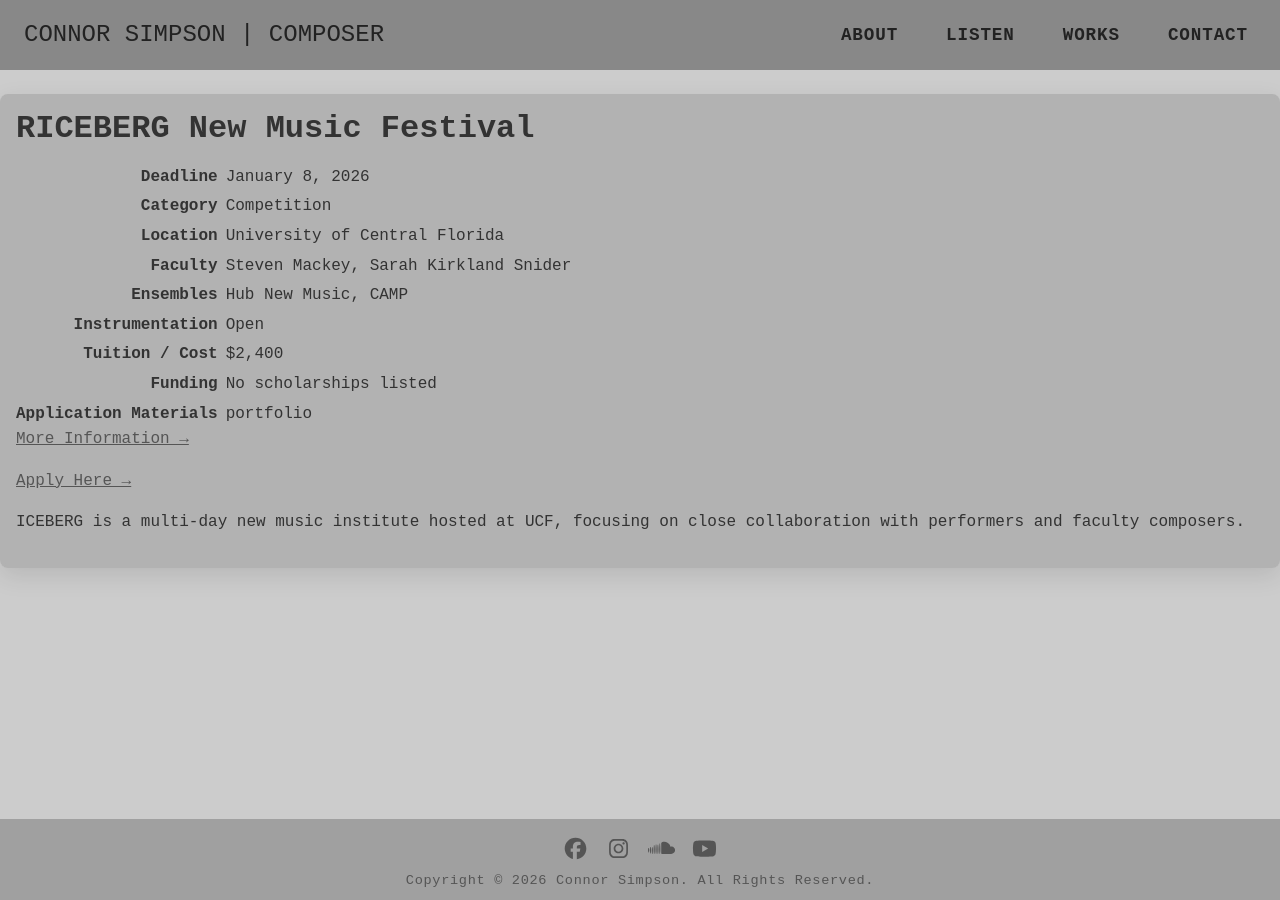
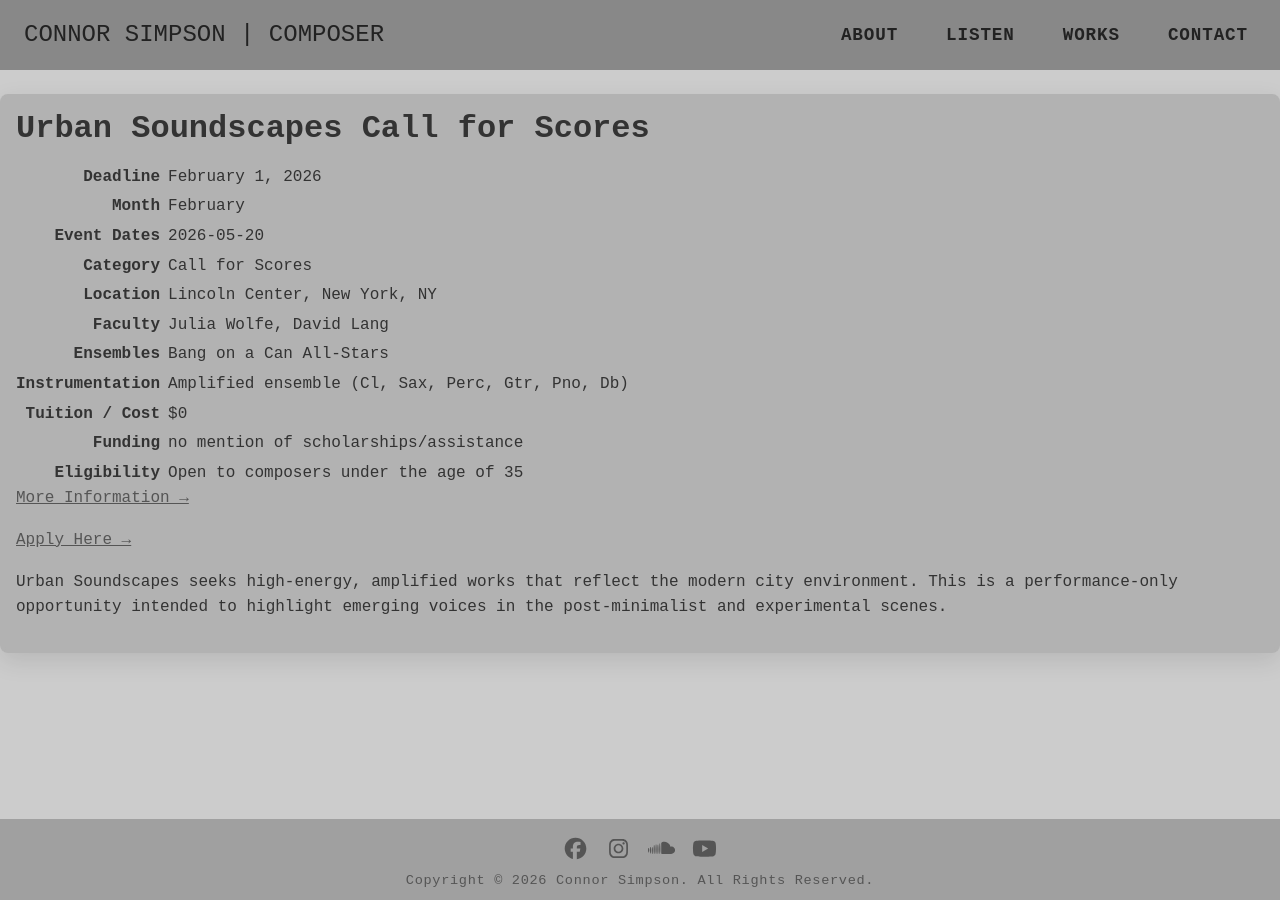
Before and after one commit to connorsimpsoncomposer/connorsimpsoncomposer.github.io, a Jekyll site: the page built from _opportunities/test-opp3.md, in a window 1280 px wide. Built offline with Jekyll 4.4.1, drawn with Linux system fonts in a browser that asks for light colours; some web fonts are replaced.

Commit message:
update test opportunities for listing fake festival
new test opportunities

```diff
--- a/_opportunities/test-opp3.md
+++ b/_opportunities/test-opp3.md
@@ -1,23 +1,25 @@
 ---
 layout: opportunity
-title: RICEBERG New Music Festival
-category: Competition
-deadline: 2026-01-8
-dates: 04/05-09/05
-location: University of Central Florida
+title: Urban Soundscapes Call for Scores
+category: Call for Scores
+deadline: 2026-02-01
+month: February
+event-dates: 2026-05-20
+location: Lincoln Center, New York, NY
 faculty:
-  - Steven Mackey
-  - Sarah Kirkland Snider
+  - Julia Wolfe
+  - David Lang
 ensembles:
-  - Hub New Music
-  - CAMP
-tuition: "$2,400"
-funding: "No scholarships listed"
-instrumentation: Open
-apply-with: portfolio
-more-info-link: https://www.icebergnewmusic.com/institute
-application-link: https://www.icebergnewmusic.com/institute
-summary: ICEBERG is a multi-day new music institute hosted at UCF, focusing on close collaboration with performers and faculty composers.
+  - Bang on a Can All-Stars
+tuition: $0
+funding: no mention of scholarships/assistance
+travel-covered: no
+instrumentation: Amplified ensemble (Cl, Sax, Perc, Gtr, Pno, Db)
+apply-with:
+eligibility: Open to composers under the age of 35
+more-info-link: https://urban-soundscapes.com/call
+application-link: https://urban-soundscapes.com/submit
+summary: A prestigious opportunity to have your existing works performed by the Bang on a Can All-Stars in New York City. Selected composers will participate in a public panel discussion with Bang on a Can co-founders.
 ---
 
-ICEBERG is a multi-day new music institute hosted at UCF, focusing on close collaboration with performers and faculty composers.
+Urban Soundscapes seeks high-energy, amplified works that reflect the modern city environment. This is a performance-only opportunity intended to highlight emerging voices in the post-minimalist and experimental scenes.
```
Also changed, not shown: _opportunities/_template.md (+5 -4 lines), _opportunities/iceberg-new-music.md (deleted, +0 -23 lines), _opportunities/test-opp.md (+12 -12 lines), _opportunities/test-opp2.md (+19 -17 lines), _opportunities/test-opp4.md (added, +25 -0 lines), _opportunities/test-opp5.md (added, +22 -0 lines).
